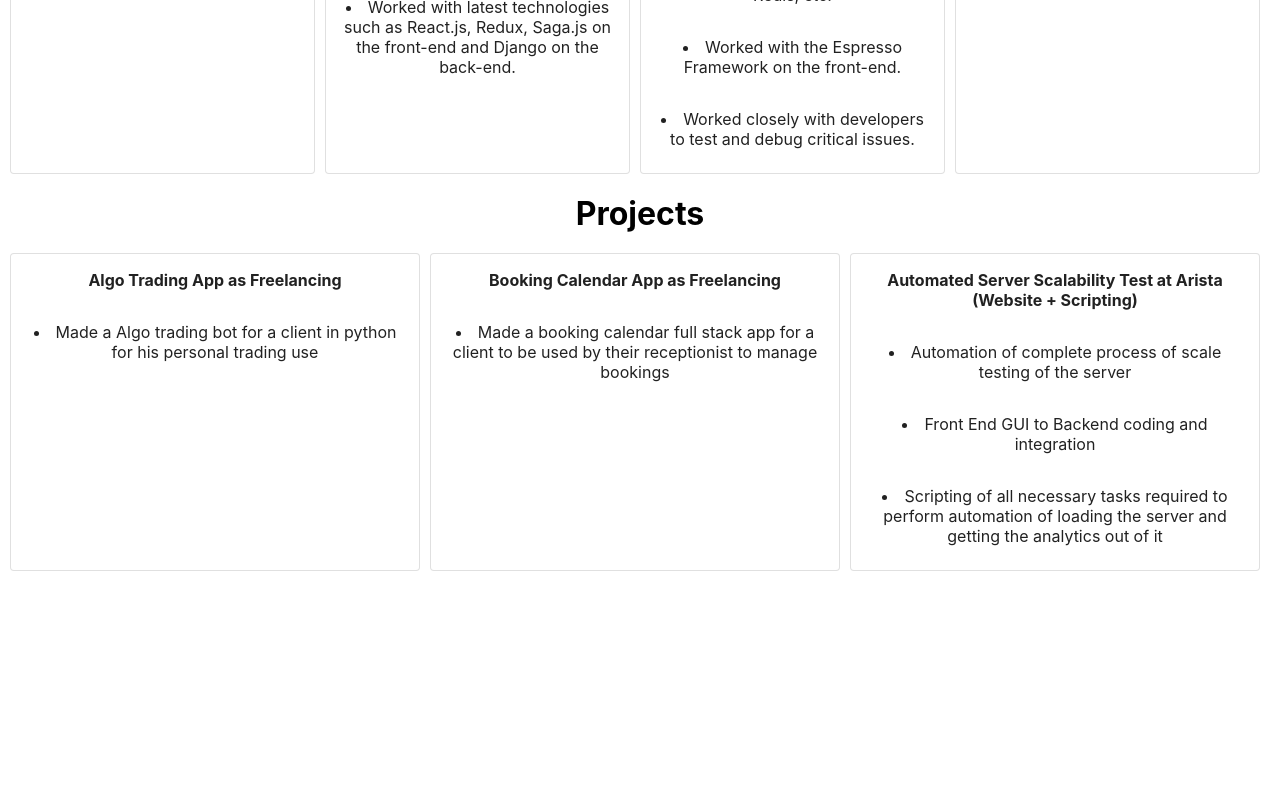
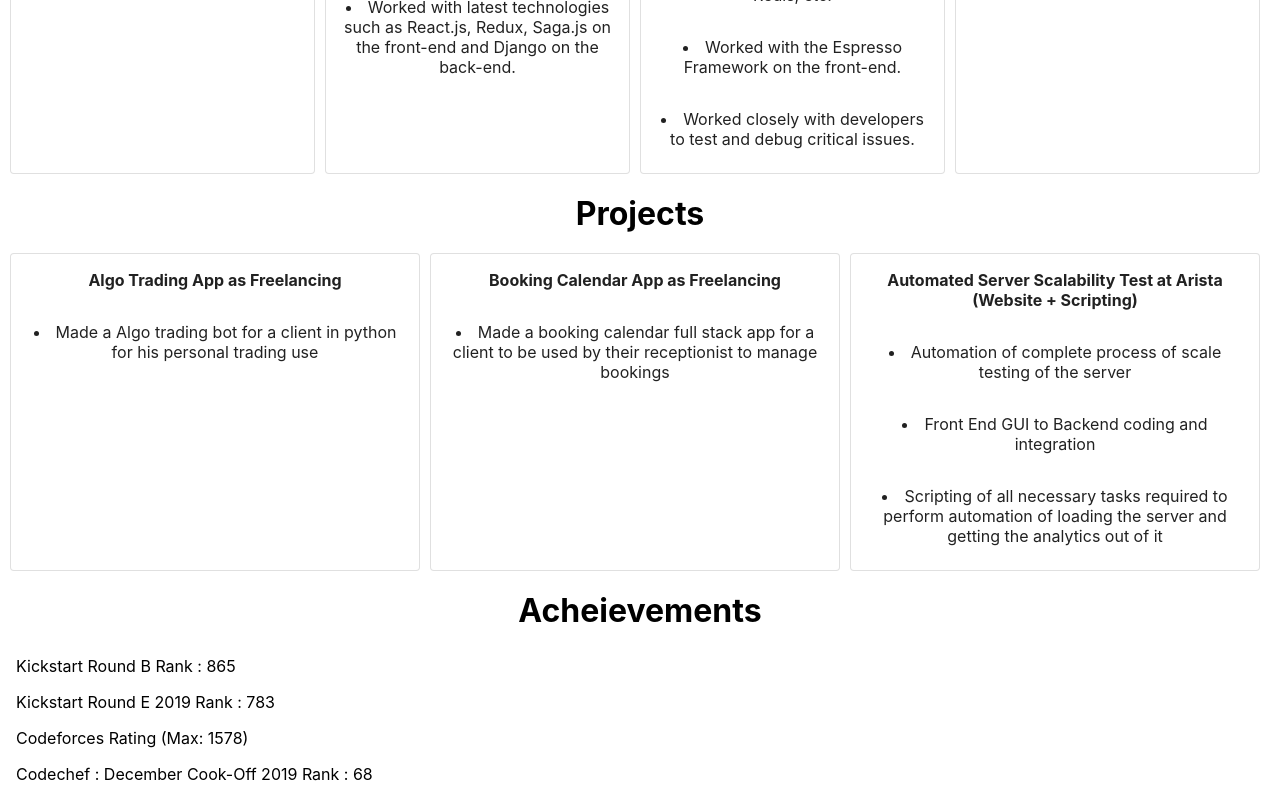
Before and after one commit to medhruv7/react-portfolio, a React (Create React App) app in the folder portfolio/: page / in a window 1280 px wide. Shown: the part 556-1356 px from the top of the page. Before the commit the page ends 1137 px from the top, so only its background shows below. Built offline with nearby package versions, Linux system fonts and the light colour scheme; the HTML template or start-up script is replaced by a standard one.

Commit message:
completed acheivements skeleton

```diff
--- a/portfolio/src/App.js
+++ b/portfolio/src/App.js
@@ -1,3 +1,4 @@
+import Acheievements from "./components/Acheivements";
 import Home from "./components/Home";
 import Navbar from "./components/Navbar";
 import Projects from "./components/Projects";
@@ -10,6 +11,7 @@ function App() {
       <Home />
       <WorkExperience />
       <Projects />
+      <Acheievements />
     </div>
   );
 }
--- /dev/null
+++ b/portfolio/src/components/Acheivements.js
@@ -0,0 +1,30 @@
+import { List, ListItem } from "@mui/material";
+
+const Acheievements = () => {
+  const content = [
+    "Kickstart Round B Rank : 865",
+    "Kickstart Round E 2019 Rank : 783",
+    "Codeforces Rating (Max: 1578)",
+    "Codechef : December Cook-Off 2019 Rank : 68",
+  ];
+
+  const acheivementsHeading = {
+    textAlign: "center",
+    fontSize: "2em",
+    fontWeight: "bold",
+    padding: "10px",
+  }
+
+  return (
+    <div>
+        <div style={acheivementsHeading}>Acheievements</div>
+        <List>
+            {content.map(item => (
+                <ListItem>{item}</ListItem>
+            ))}
+        </List>
+    </div>
+  )
+};
+
+export default Acheievements;
```
